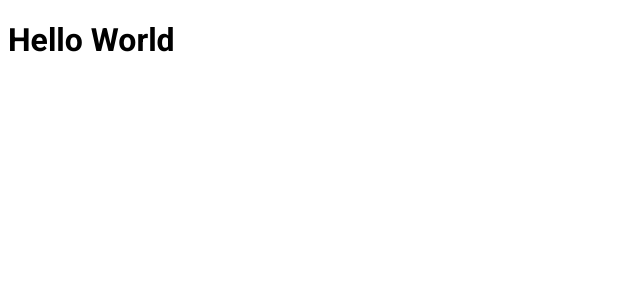
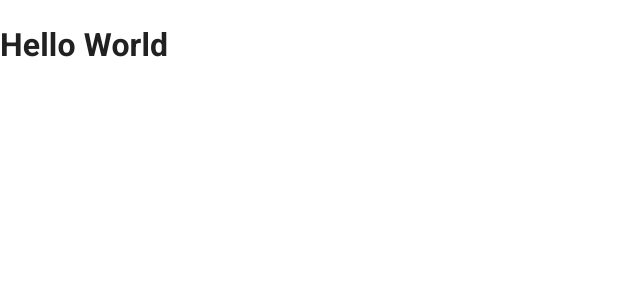
Before and after one commit to ZzzandyzzZ/menu-mate, a Next.js app: page / in a window 1280 px wide. Shown: the top 300 px of the page, without its empty margins (0-640 px from the left). Built offline with nearby package versions, Linux system fonts and the light colour scheme.

Commit message:
Setup roboto font

```diff
--- a/src/app/layout.tsx
+++ b/src/app/layout.tsx
@@ -1,11 +1,13 @@
-import { Roboto } from 'next/font/google'
 import type { Metadata } from 'next'
 
-const roboto = Roboto({
-  weight: ['400', '700'],
-  style: ['normal', 'italic'],
-  subsets: ['latin']
-})
+import { CssBaseline } from '@mui/material'
+
+import Providers from '@/providers'
+
+import '@fontsource/roboto/300.css'
+import '@fontsource/roboto/400.css'
+import '@fontsource/roboto/500.css'
+import '@fontsource/roboto/700.css'
 
 export const metadata: Metadata = {
   title: 'Menu Mate',
@@ -15,7 +17,12 @@ export const metadata: Metadata = {
 export default function RootLayout ({ children }: { children: React.ReactNode }) {
   return (
     <html lang="en">
-      <body className={roboto.className}>{children}</body>
+      <body>
+        <CssBaseline />
+        <Providers>
+          {children}
+        </Providers>
+      </body>
     </html>
   )
 }
```
